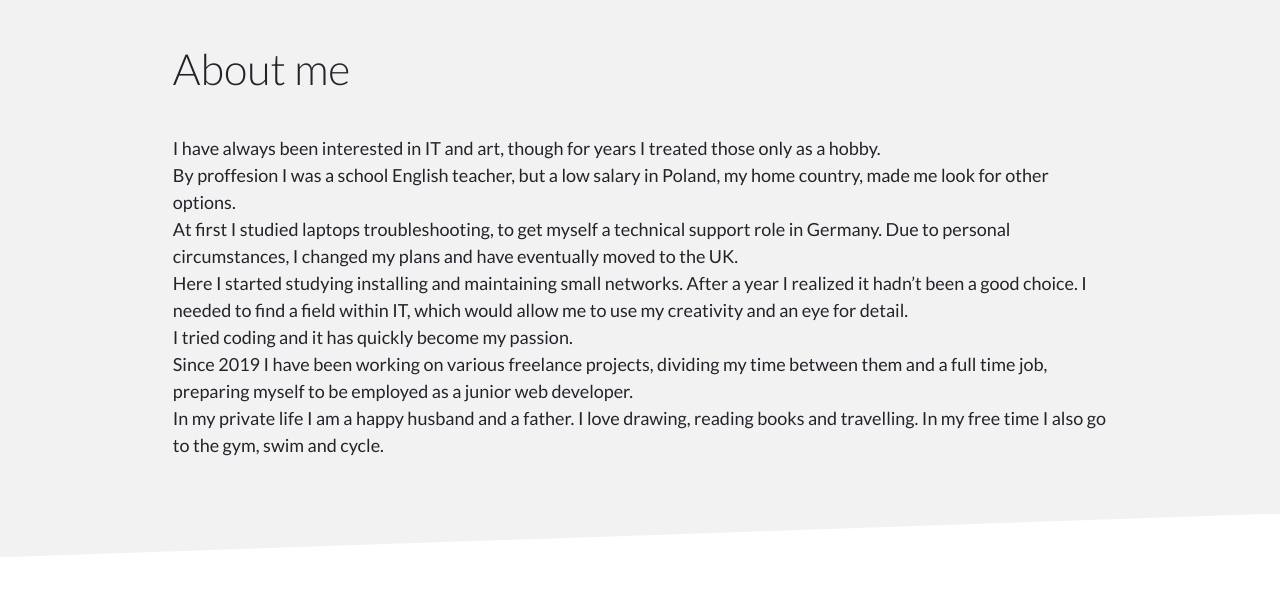
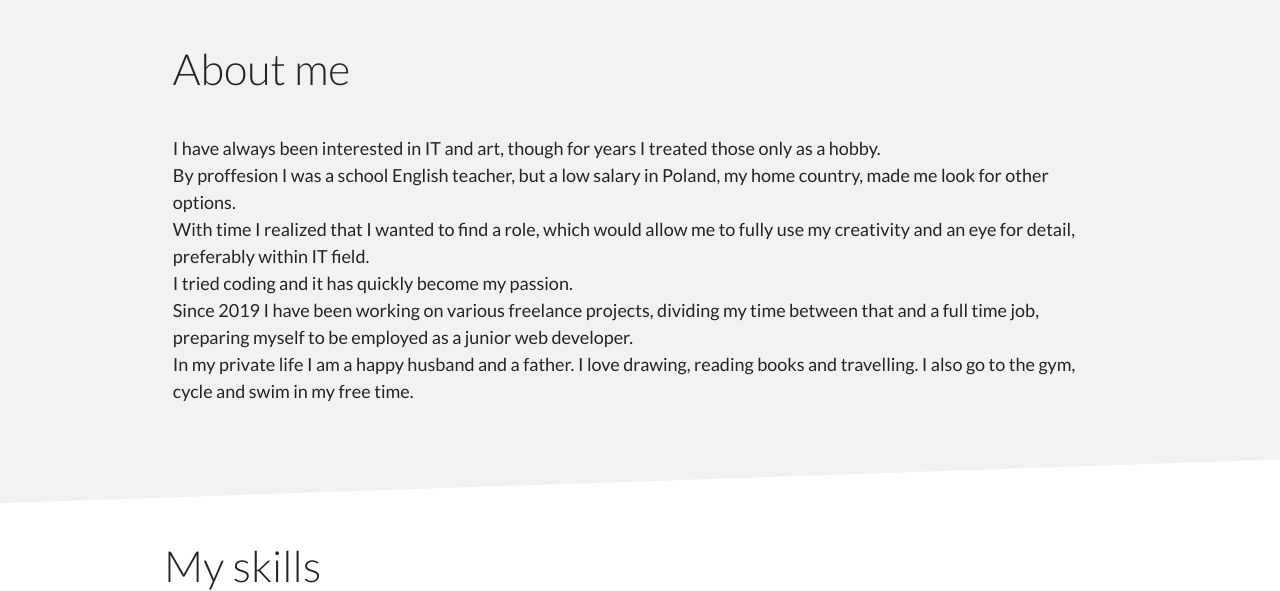
Before and after one commit to LukaszLuminski/Portfolio, a plain HTML site: page index.html in a window 1280 px wide. Shown: the part 802-1393 px from the top of the page. Drawn offline with nearby package versions, Linux system fonts and the light colour scheme.

Commit message:
still picture, skills and projects to be updated

```diff
--- a/index.html
+++ b/index.html
@@ -95,12 +95,12 @@
       </div>
       <div data-aos="fade-up" data-aos-duration="1000" data-aos-delay="100" data-aos-once="true">
         <p>I have always been interested in IT and art, though for years I treated those only as a hobby.<br>
-          By proffesion I was a school English teacher, but a low salary in Poland, my home country, made me look for other options.<br>
-          At first I studied laptops troubleshooting, to get myself a technical support role in Germany. Due to personal circumstances, I changed my plans and have eventually moved to the UK.<br>
-          Here I started studying installing and maintaining small networks. After a year I realized it hadn’t been a good choice. I needed to find a field within IT, which would allow me to use my creativity and an eye for detail.<br>
-          I tried coding and it has quickly become my passion.<br>
-          Since 2019 I have been working on various freelance projects, dividing my time between them and a full time job, preparing myself to be employed as a junior web developer.<br>
-          In my private life I am a happy husband and a father. I love drawing, reading books and travelling. In my free time I also go to the gym, swim and cycle.
+ By proffesion I was a school English teacher, but a low salary in Poland, my home country, made me look for other options.<br>
+ With time I realized that I wanted  to find a role, which would allow me to fully use my creativity and an eye for detail, preferably within IT field.<br>
+I tried coding and it has quickly become my passion.<br>
+Since 2019 I have been working on various freelance projects, dividing  my time between that and a full time job, preparing myself to be employed as a junior web developer.<br>
+In my private life I am a happy husband and a father. I love drawing, reading books and travelling. I also go to the gym, cycle and swim in my free time.
+
         </p>
       </div>
     </div>
```
